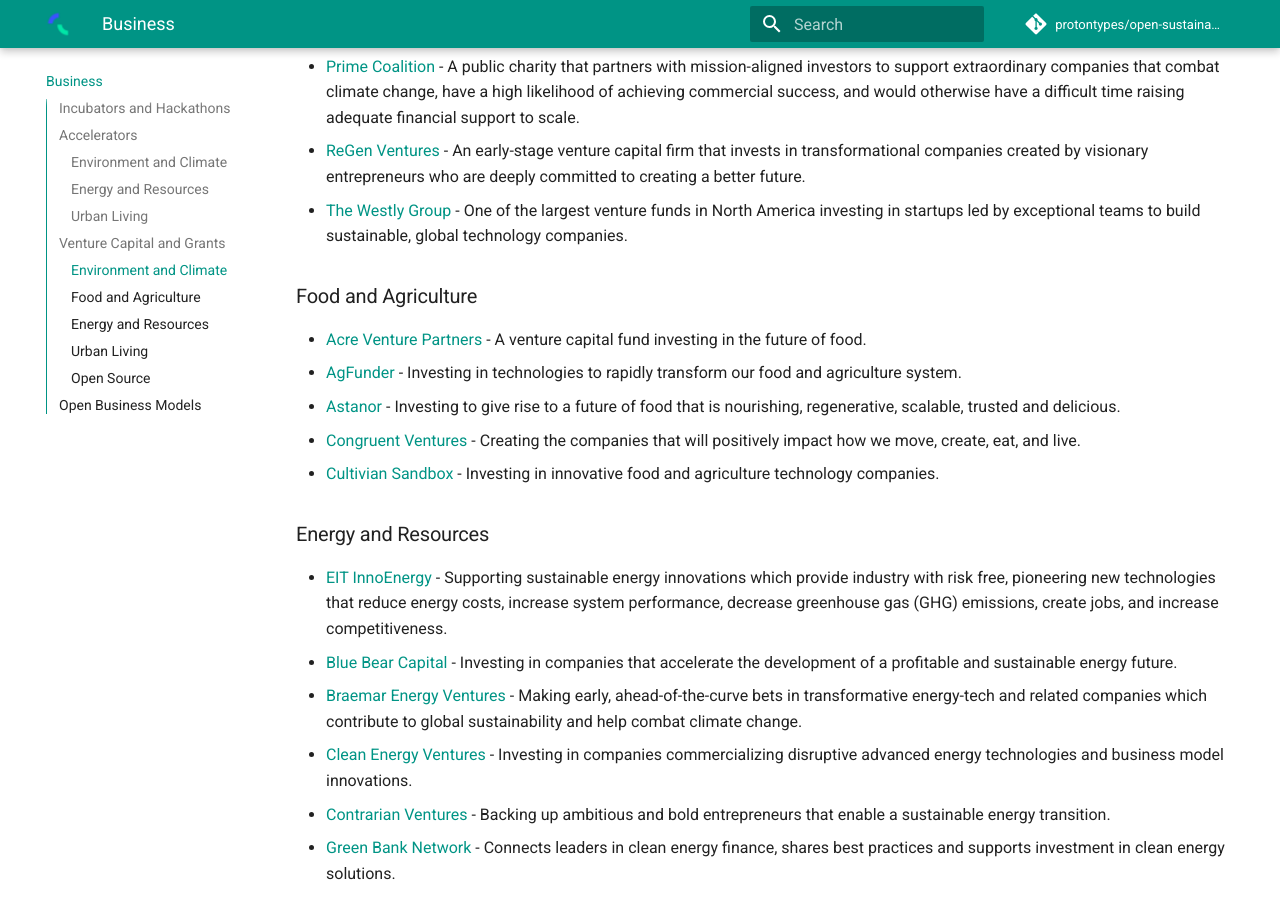
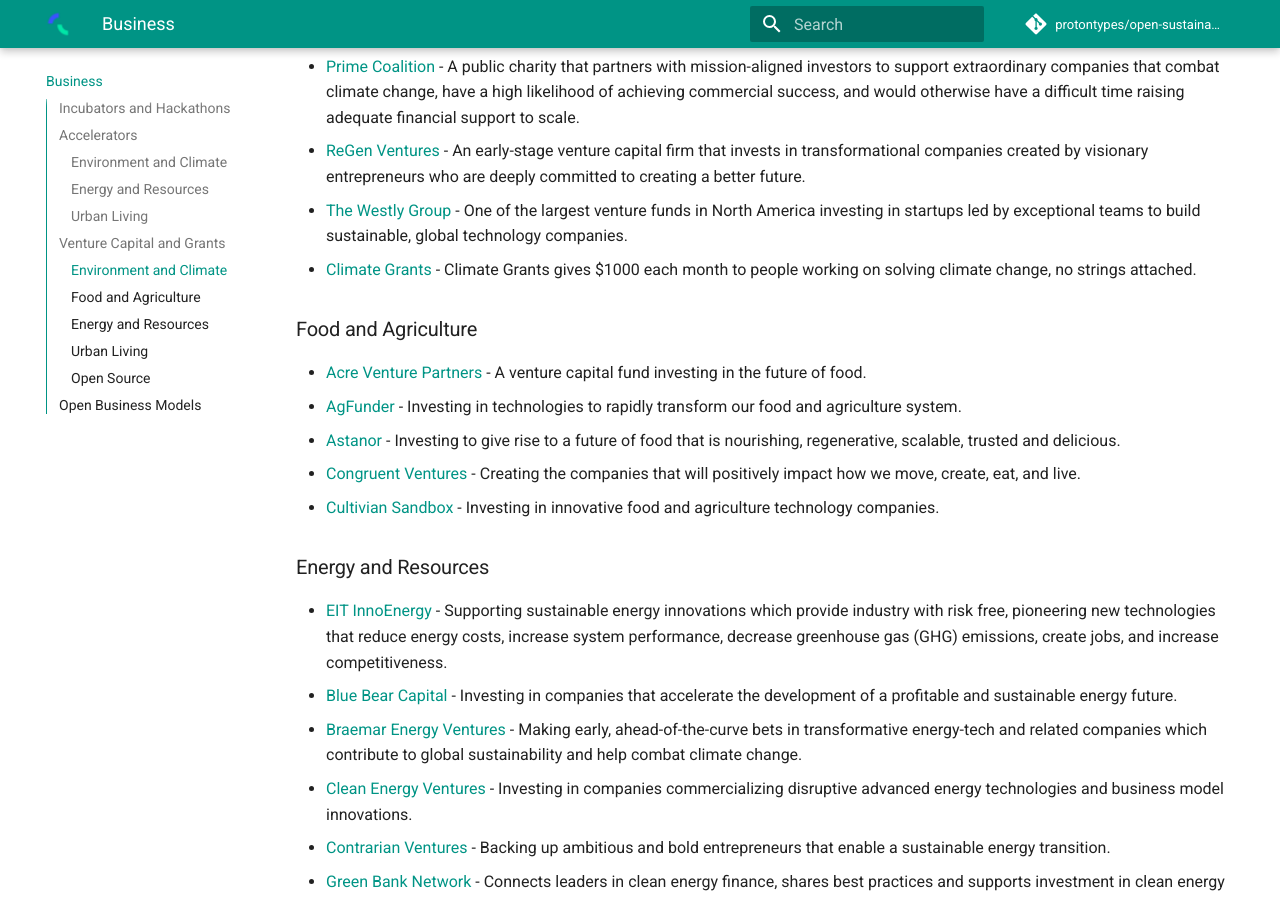
Before and after one commit to protontypes/open-sustainable-technology, an MkDocs documentation site: the page built from docs/BUSINESS.md, in a window 1280 px wide and 900 px high, scrolled down 5134 px. Built offline with MkDocs 1.6.1 and Material for MkDocs 9.7.7, drawn with Linux system fonts in a browser that asks for light colours; comment, search, counter and statistics services are not loaded.

Commit message:
Update BUSINESS.md
Climate Grants gives $1000 each month to people working on solving climate change, no strings attached. https://www.climategrants.earth/ @climategrants

```diff
--- a/docs/BUSINESS.md
+++ b/docs/BUSINESS.md
@@ -112,6 +112,7 @@
 * [Prime Coalition](https://primecoalition.org/) - A public charity that partners with mission-aligned investors to support extraordinary companies that combat climate change, have a high likelihood of achieving commercial success, and would otherwise have a difficult time raising adequate financial support to scale.
 * [ReGen Ventures](https://regen.vc/) - An early-stage venture capital firm that invests in transformational companies created by visionary entrepreneurs who are deeply committed to creating a better future.
 * [The Westly Group](https://www.westlygroup.com/) - One of the largest venture funds in North America investing in startups led by exceptional teams to build sustainable, global technology companies.
+* [Climate Grants](https://www.climategrants.earth/) - Climate Grants gives $1000 each month to people working on solving climate change, no strings attached.
 
 
 ### Food and Agriculture
```
